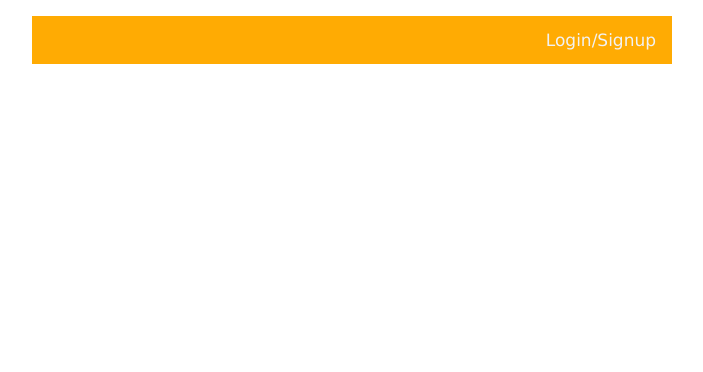
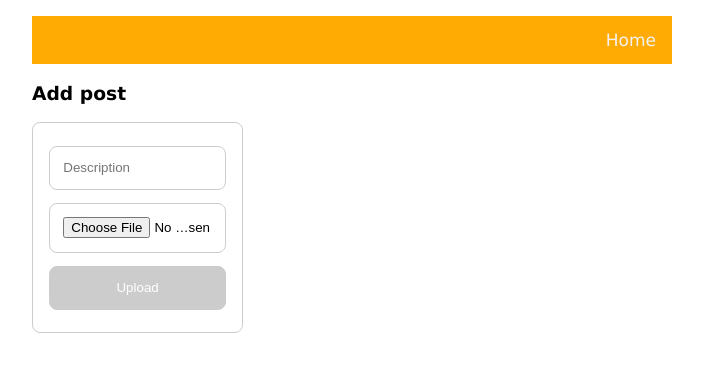
Before and after one commit to Nikke-r/imagesharing, a website: page public/profile.html in a window 1280 px wide. Shown: the whole page, without its empty margins (288-991 px from the left). Drawn offline with Linux system fonts and the light colour scheme.

Commit message:
'fileupload'

```diff
--- a/public/js/main.js
+++ b/public/js/main.js
@@ -1,5 +1,5 @@
 'use strict';
-const url = 'http://10.114.34.121/app';
+const url = 'http://localhost:3000';
 
 //const ul = document.querySelector('.main ul');
 //const main = document.getElementsByClassName("main")[0];
--- a/public/js/profile.js
+++ b/public/js/profile.js
@@ -1,6 +1,7 @@
 const url = 'http://10.114.34.121/app';
 
 const main = document.getElementsByClassName("main")[0];
+const forms = document.getElementsByClassName('forms')[0];
 
 const createProfile = async () => {
     try {
@@ -21,3 +22,39 @@ const createProfile = async () => {
         console.log(e);
     }
 };
+
+    forms.innerHTML =
+        `
+                <div class="form-wrapper">
+                <h3>Add post</h3>
+                <form class="light-border"
+                      enctype="multipart/form-data"
+                      id="add-post-form">
+                    <input class="light-border" type="text" name="name" placeholder="Description">
+                    <input class="light-border"
+                           type="file"
+                           name="post"
+                           accept="image/*"
+                           placeholder="Choose file"
+                           required>
+                    <button class="light-border" type="submit">Upload</button>
+                </form>
+            </div>
+            `;
+
+    const postForm =document.querySelector('add-post-form');
+
+    postForm.addEventListener('submit', async (evt) => {
+    evt.preventDefault();
+    const fd = new FormData(postForm);
+    const fetchOptions = {
+        method: 'POST',
+        headers: {
+            'Authorization': 'Bearer ' + sessionStorage.getItem('token'),
+        },
+        body: fd,
+    };
+    const response = await fetch(url + '/post', fetchOptions);
+    const json = await response.json();
+    console.log('add response', json);
+});
--- a/public/profile.html
+++ b/public/profile.html
@@ -22,8 +22,9 @@
 
 </div>
 
-<script src="js/main.js"></script>
+<script src="js/profile.js"></script>
 <script src="js/serialize.js"></script>
+
 
 </body>
 </html>
```
